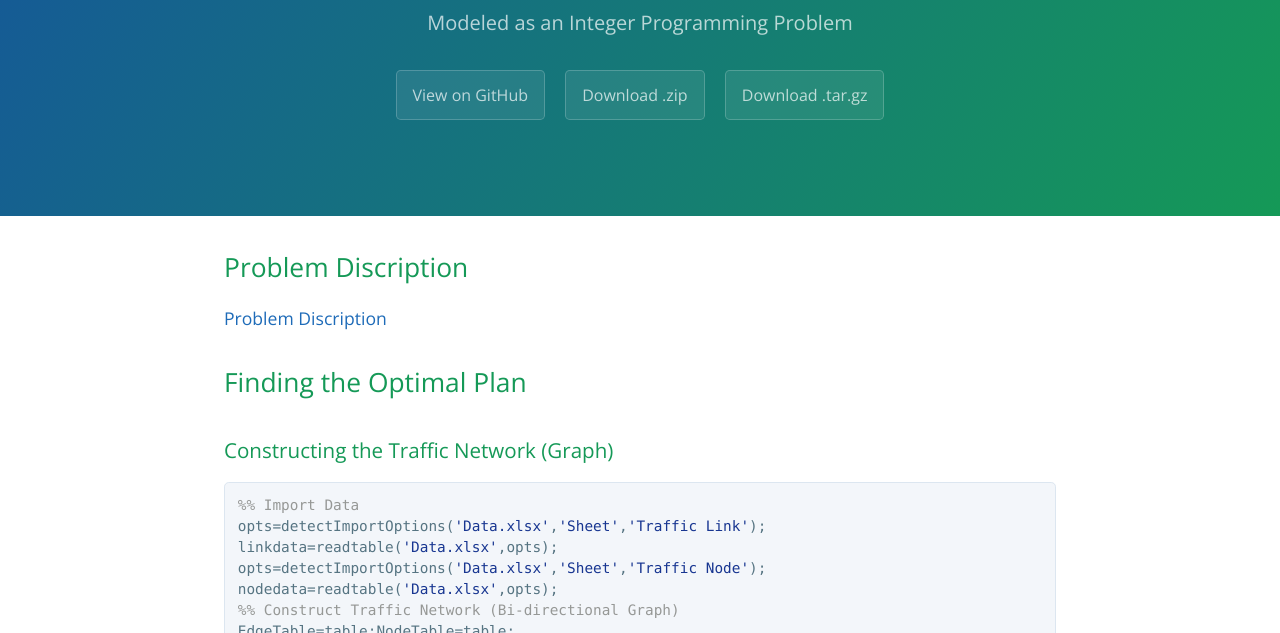
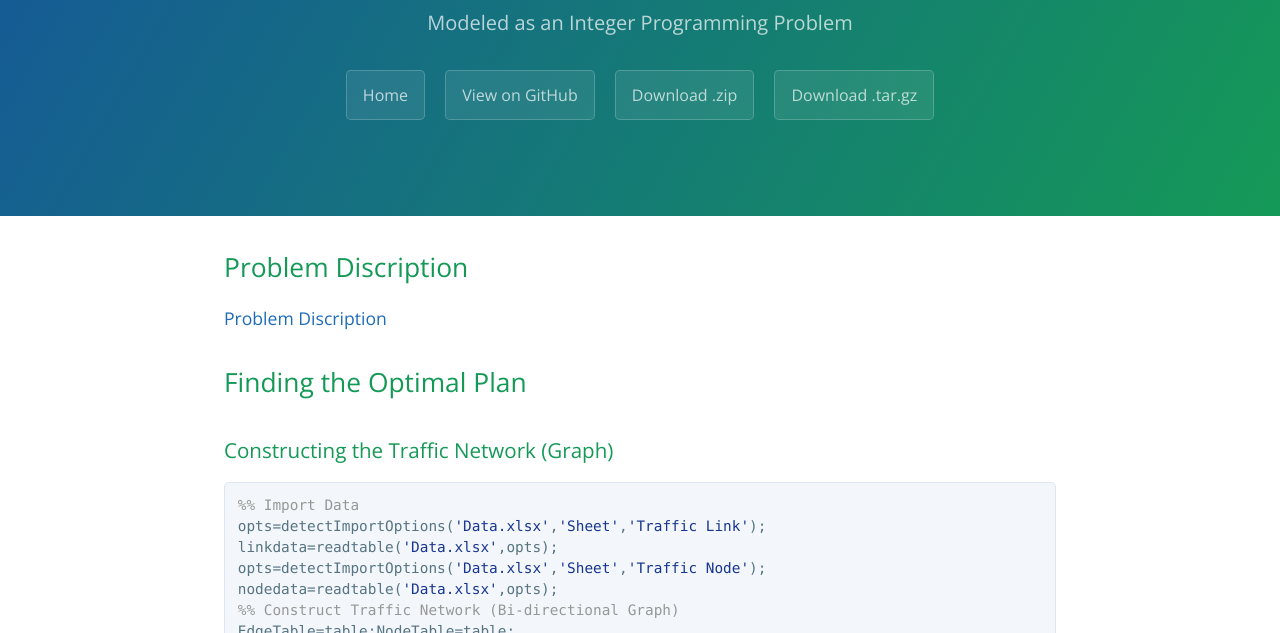
Before and after one commit to LiutongZhou/Interesting-Problems, a plain HTML site: page An-Evacuation-Traffic-Management-Problem/index.html in a window 1280 px wide. Shown: the part 167-800 px from the top of the page. Drawn offline with nearby package versions, Linux system fonts and the light colour scheme.

Commit message:
add a button

```diff
--- a/An-Evacuation-Traffic-Management-Problem/index.html
+++ b/An-Evacuation-Traffic-Management-Problem/index.html
@@ -13,6 +13,7 @@
     <section class="page-header">
       <h1 class="project-name">An Evacuation Plan for San Francisco</h1>
       <h2 class="project-tagline">Modeled as an Integer Programming Problem</h2>
+      <a href="https://LiutongZhou.github.io" class="btn">Home</a>
       <a href="https://github.com/LiutongZhou/Interesting-Problems/tree/master/An-Evacuation-Traffic-Management-Problem" class="btn">View on GitHub</a>
       <a href="https://github.com/LiutongZhou/Interesting-Problems/zipball/master" class="btn">Download .zip</a>
       <a href="https://github.com/LiutongZhou/Interesting-Problems/tarball/master" class="btn">Download .tar.gz</a>
```
